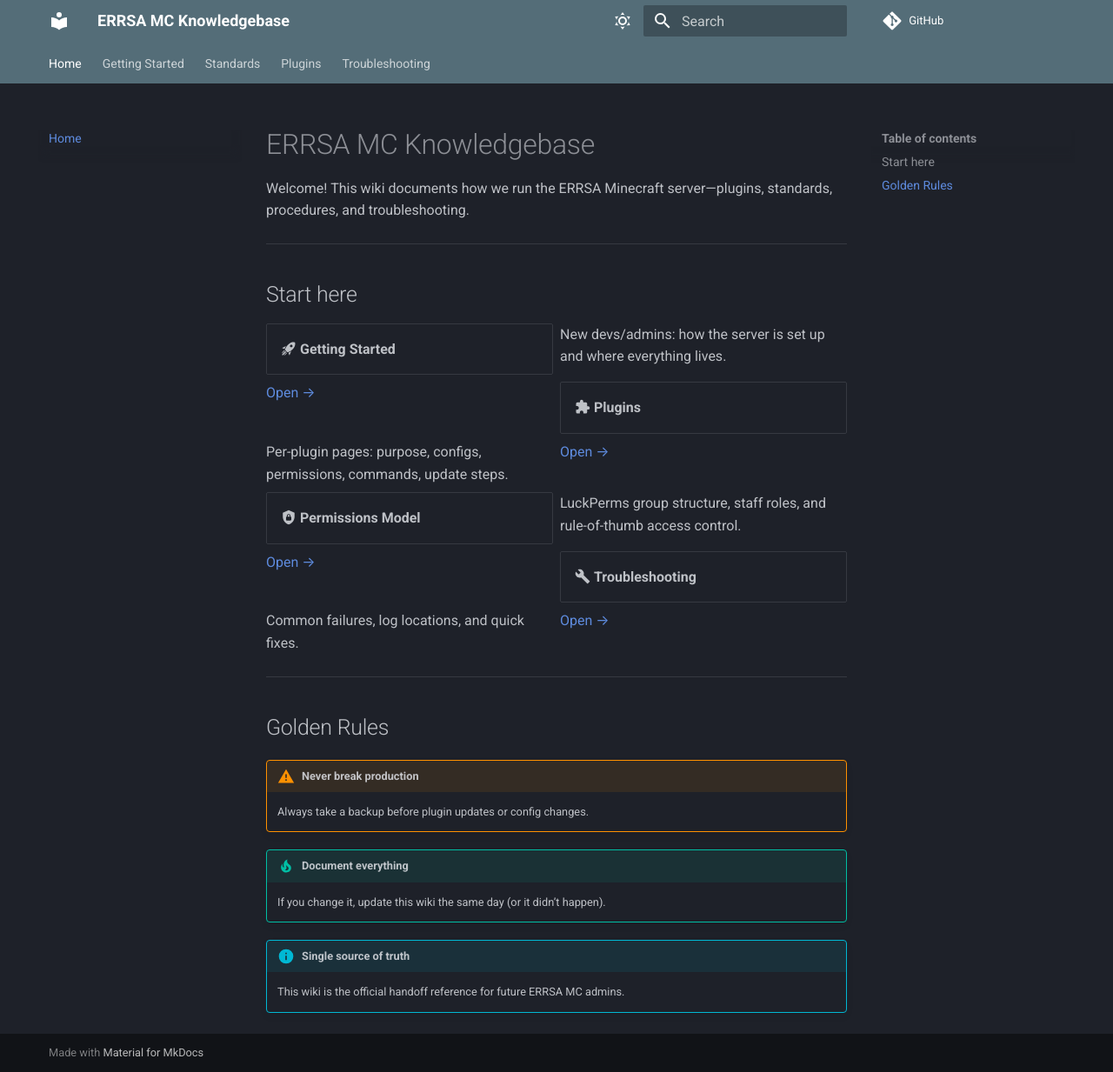
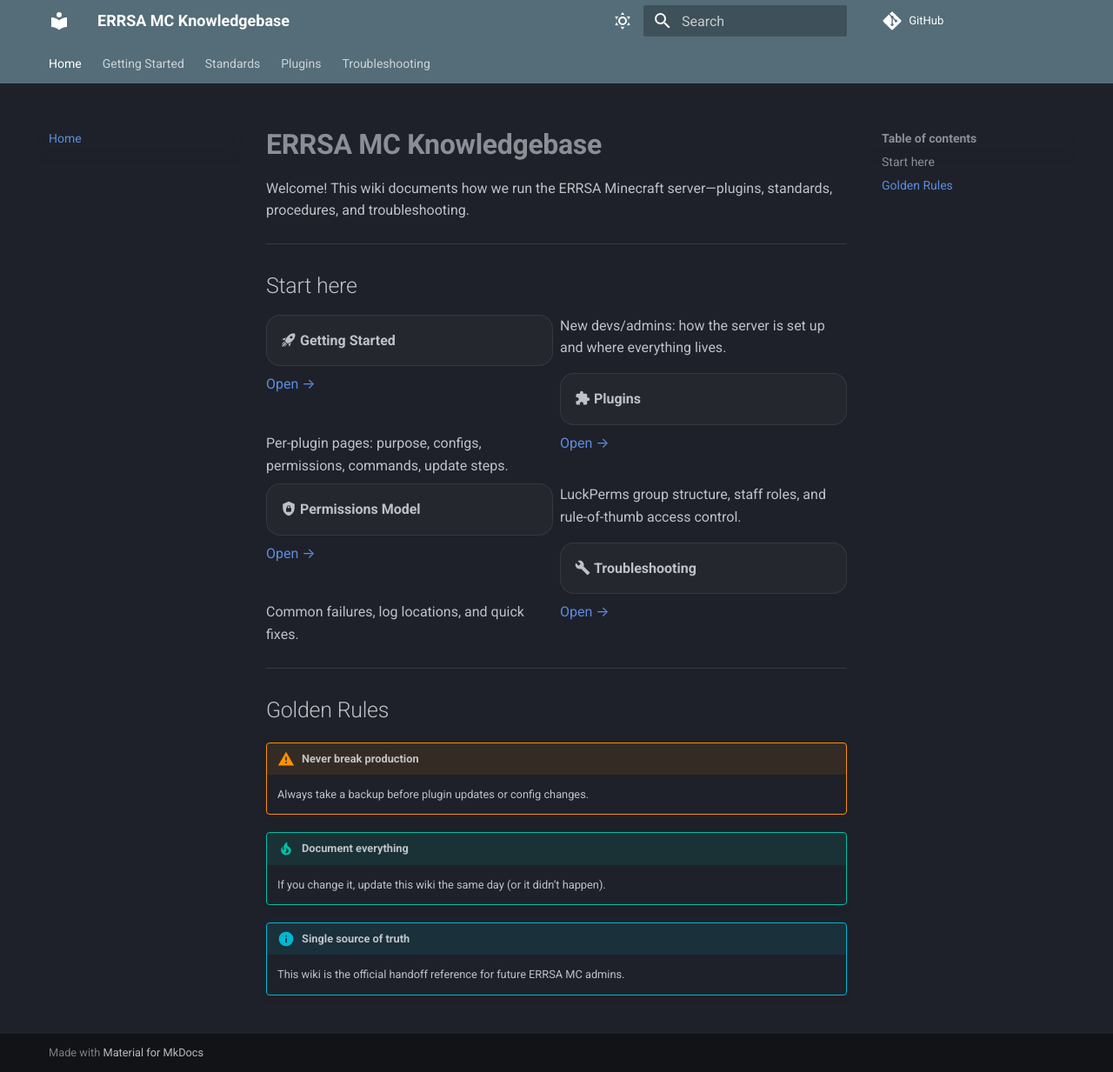
Before and after one commit to DB-ERRSA/errsa-mc-knowledgebase, an MkDocs documentation site: the page built from docs/index.md, in a window 1280 px wide and 1233 px high. Shown: the whole window at 87% size. Built offline with MkDocs 1.6.1 and Material for MkDocs 9.7.7, drawn with Linux system fonts in a browser that asks for light colours; comment, search, counter and statistics services are not loaded.

Commit message:
Update extra.css

```diff
--- a/docs/stylesheets/extra.css
+++ b/docs/stylesheets/extra.css
@@ -1,14 +1,21 @@
-/* Tighten max width a bit for a more wiki-like feel */
-.md-grid {
-  max-width: 1200px;
+/* NASA-clean layout: wider content, less empty feel */
+.md-grid { max-width: 1200px; }
+
+/* Slightly tighter headings */
+.md-typeset h1 { margin-bottom: 0.5rem; font-weight: 600; }
+.md-typeset h2 { margin-top: 1.5rem; }
+
+/* Card grid polish */
+.md-typeset .grid.cards > ul > li {
+  border-radius: 16px;
+  border: 1px solid rgba(255,255,255,0.08);
 }
 
-/* Make homepage title less huge */
-.md-typeset h1 {
-  margin-bottom: 0.4rem;
+/* Make cards pop subtly in dark mode */
+[data-md-color-scheme="slate"] .md-typeset .grid.cards > ul > li {
+  background: rgba(255,255,255,0.03);
 }
 
-/* Slightly nicer link hover */
-.md-typeset a:hover {
-  text-decoration: underline;
-}
+/* Cleaner link style */
+.md-typeset a { text-decoration: none; }
+.md-typeset a:hover { text-decoration: underline; }
```
